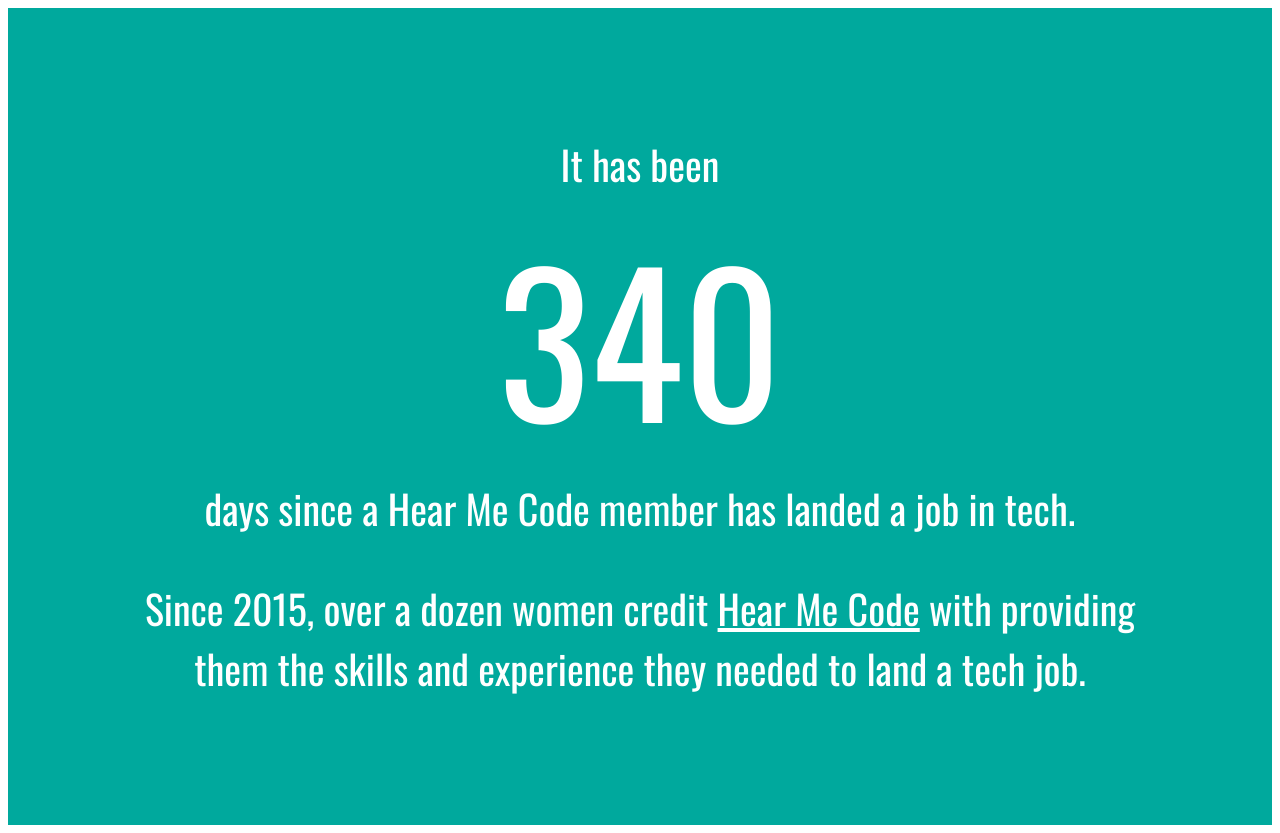
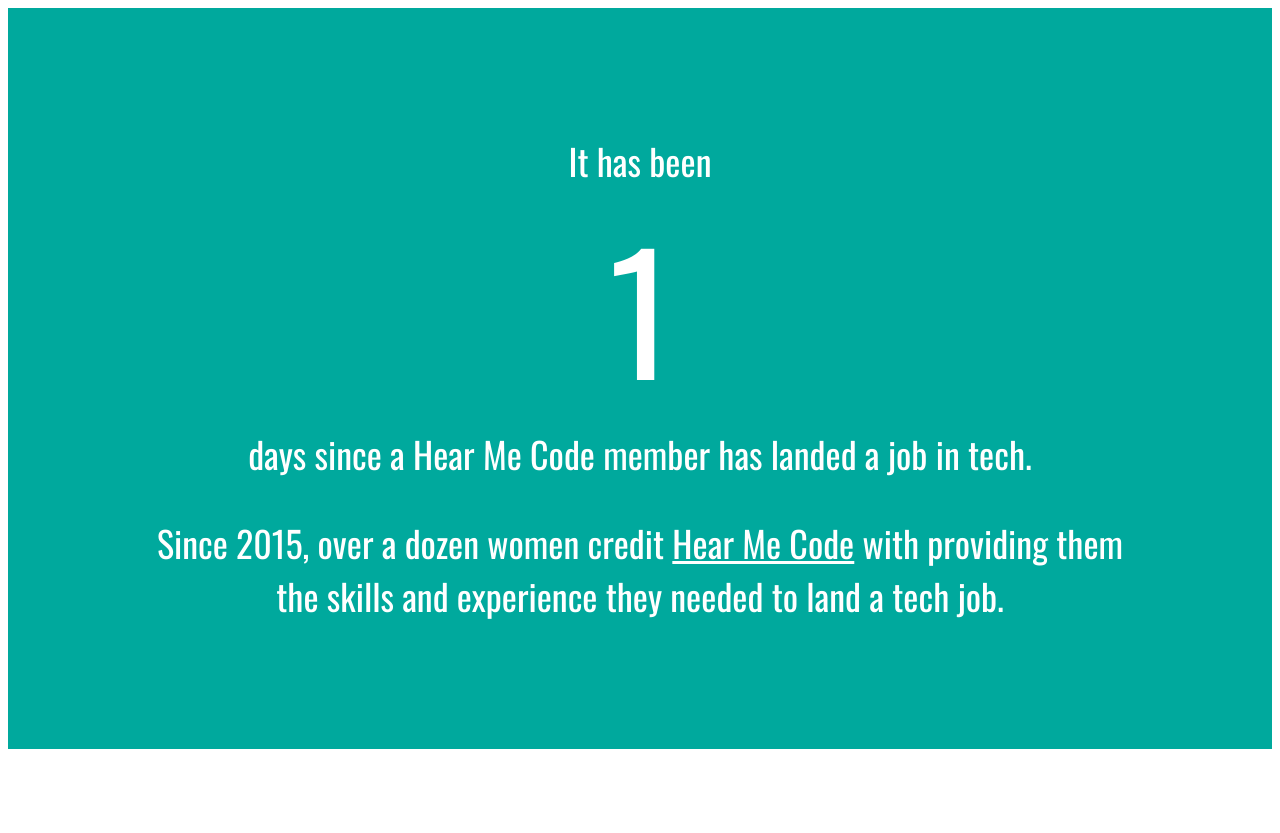
Before and after one commit to hearmecode/days-since, a plain HTML site: page index.html in a window 1280 px wide. After the commit the page ends 800 px from the top, so only its background shows below. Drawn offline with nearby package versions, Linux system fonts and the light colour scheme.

Commit message:
Changed links to https

```diff
--- a/index.html
+++ b/index.html
@@ -7,23 +7,23 @@
     <!-- Opengraph -->
     <meta property="og:site_name" content="Hear Me Code">
     <meta property="og:description" content="How many days has it been since a Hear Me Code member landed a job in tech?">
-    <meta property="og:image" content="http://shannonvturner.com/images/hearmecode_logo.png">
+    <meta property="og:image" content="https://shannonvturner.com/images/hearmecode_logo.png">
     <meta property="og:title" content="Hear Me Code">
-    <meta property="og:url" content="http://hearmecode.com">
+    <meta property="og:url" content="https://hearmecode.com">
     <meta property="og:type" content="website">
 
     <!-- Twitter card -->
     <meta name="twitter:card" content="summary_large_image">
     <meta name="twitter:site" content="@hearmecode">
-    <meta name="twitter:creator" content="@svt827">
+    <meta name="twitter:creator" content="@svthmc">
     <meta name="twitter:title" content="Hear Me Code">
     <meta name="twitter:description" content="How many days has it been since a Hear Me Code member landed a job in tech?">
-    <meta name="twitter:image:src" content="http://shannonvturner.com/images/hearmecode.png">
-    <meta name="twitter:url" content="http://hearmecode.com">
+    <meta name="twitter:image:src" content="https://shannonvturner.com/images/hearmecode.png">
+    <meta name="twitter:url" content="https://hearmecode.com">
 
-    <link rel="shortcut icon" href="http://shannonvturner.com/images/hearmecode.ico">
+    <link rel="shortcut icon" href="https://shannonvturner.com/images/hearmecode.ico">
 
-    <link href='http://fonts.googleapis.com/css?family=Oswald' rel='stylesheet' type='text/css'>
+    <link href='https://fonts.googleapis.com/css?family=Oswald' rel='stylesheet' type='text/css'>
     <style>
 
         .main
@@ -34,11 +34,11 @@
             font-family: 'Oswald', sans-serif;
             background-color: #00A99D;
             text-align: center;
-            font-size: 2.5em;
+            font-size: 2.25em;
         }
 
         #days-container {
-            font-size: 4.8em;
+            font-size: 4.5em;
         }
 
     </style>
@@ -70,20 +70,27 @@
         </div>
 
         <div style="margin-top: 1em;">
-            Since 2015, over a dozen women credit <a href="http://hearmecode.com" style="text-decoration: underline; color: #fff;">Hear Me Code</a> with providing them the skills and experience they needed to land a tech job.
+            Since 2015, over a dozen women credit <a href="https://hearmecode.com" style="text-decoration: underline; color: #fff;">Hear Me Code</a> with providing them the skills and experience they needed to land a tech job.
         </div>
 
     </div>
 
     <script src="https://ajax.googleapis.com/ajax/libs/jquery/1.11.0/jquery.min.js"></script>
+    <script src="https://cdnjs.cloudflare.com/ajax/libs/moment.js/2.11.2/moment.min.js"></script>
 
     <script type="text/javascript">
         $( document ).ready(function() {
             var oneDay = 24*60*60*1000; // hours*minutes*seconds*milliseconds
-            var jobAnnounced = new Date(2016,1,26); // 0 is January for some ungodly reason
+            var jobAnnounced = new Date(2017,0,31); // 0 is January for some ungodly reason
             var today = new Date();
-            var diffDays = Math.round(Math.abs((jobAnnounced.getTime() - today.getTime())/(oneDay))) - 1;
+            // var diffDays = Math.round(Math.abs((jobAnnounced.getTime() - today.getTime())/(oneDay))) - 1;
+
+            jobAnnounced = moment(jobAnnounced);
+            today = moment(today);
+            diffDays = today.diff(jobAnnounced, 'days');
+
             $("#days-container").text(diffDays);
+
         });
     </script>
 
```
